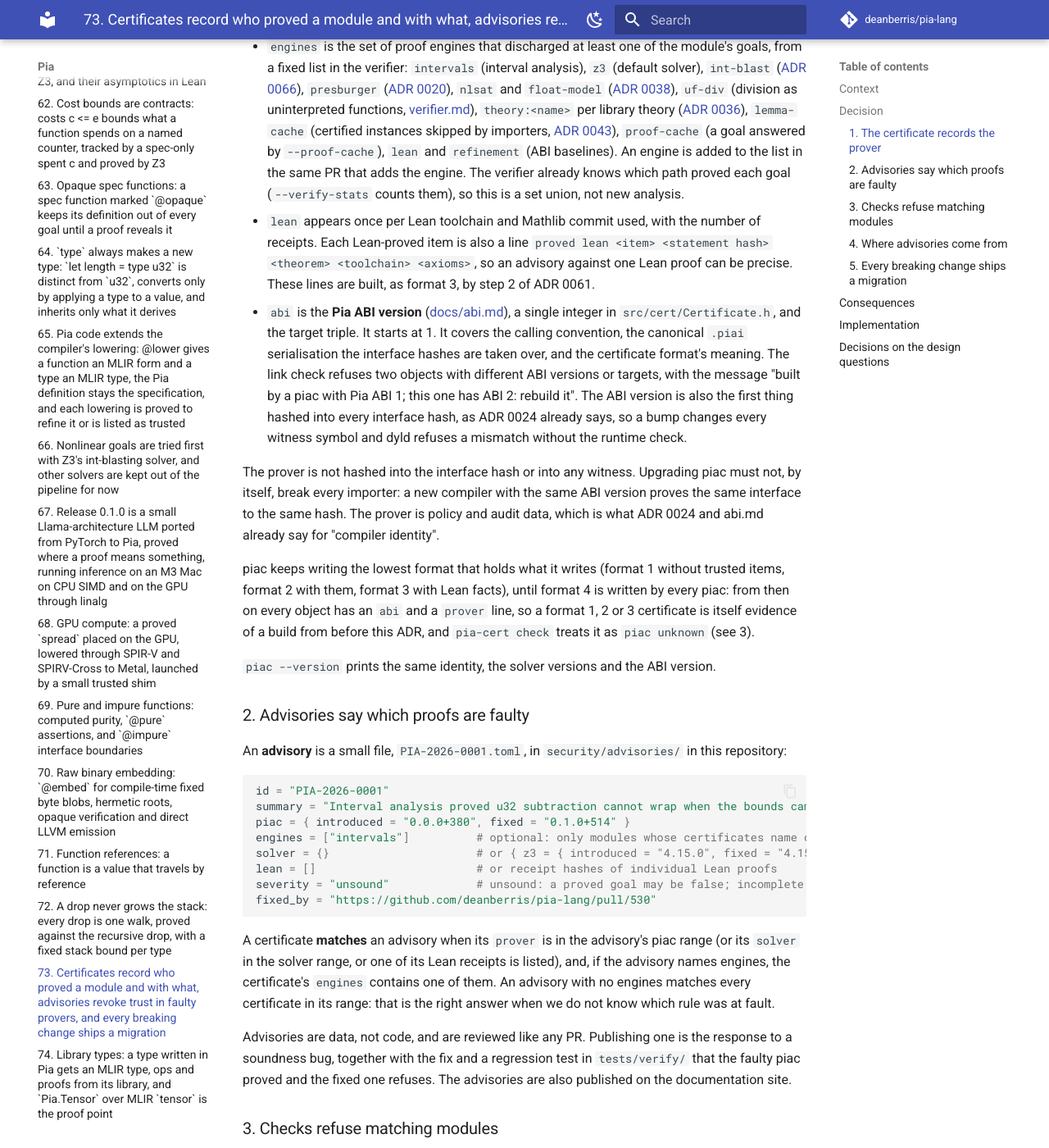
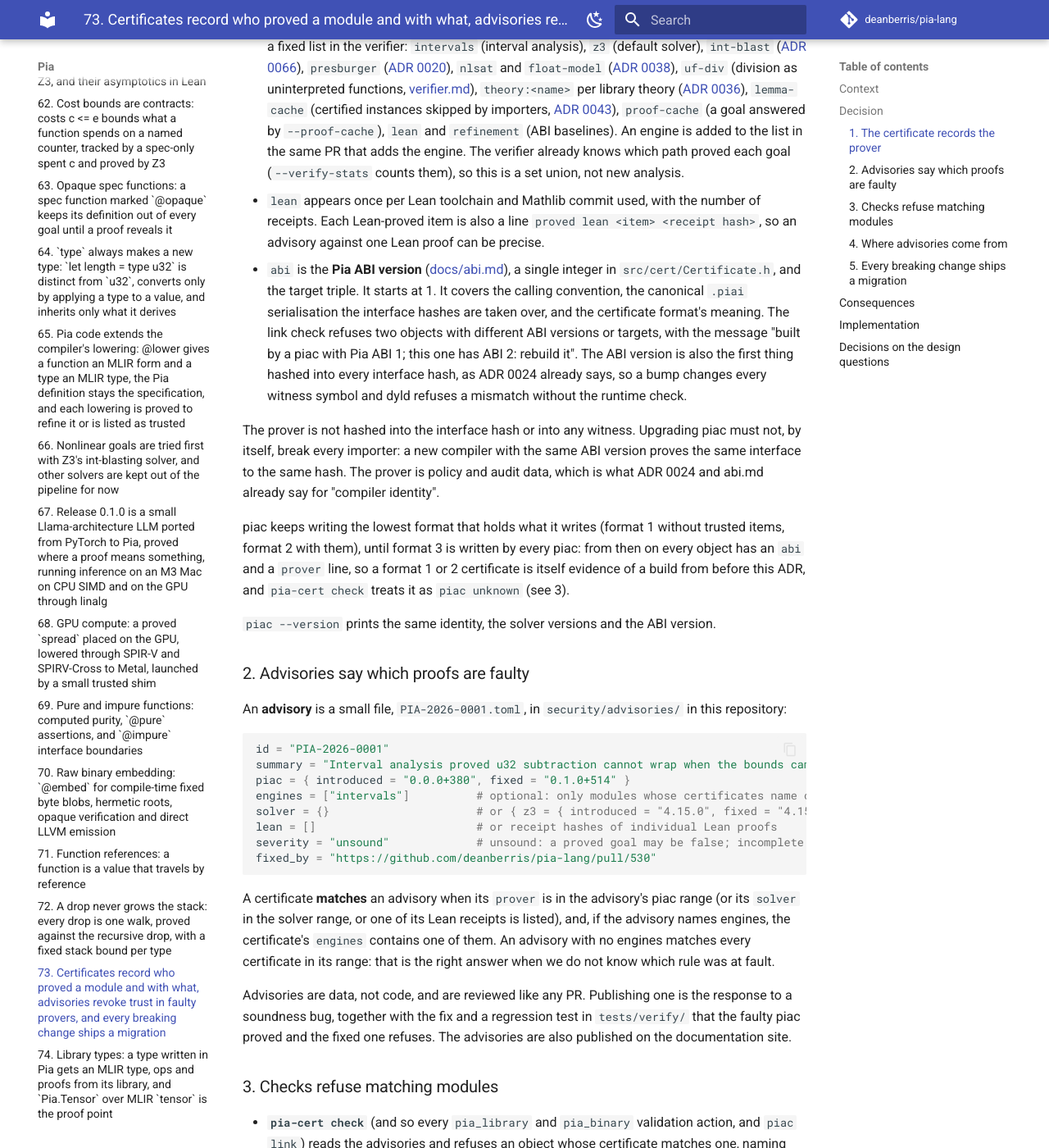
Before and after one commit to deanberris/pia-lang, an MkDocs documentation site: the page built from docs/adr/0073-prover-identity-abi-version-and-advisories.md, in a window 1280 px wide and 1400 px high, scrolled down 2451 px. Shown: the whole window at 82% size. Built offline with MkDocs 1.6.1 and Material for MkDocs 9.7.7, drawn with Linux system fonts in a browser that asks for light colours; comment, search, counter and statistics services are not loaded; some of the changed text lies outside the part shown.

````diff
--- a/docs/adr/0073-prover-identity-abi-version-and-advisories.md
+++ b/docs/adr/0073-prover-identity-abi-version-and-advisories.md
@@ -29,7 +29,7 @@ The Pia-specific point is that a soundness bug rarely touches every proof. Most
 
 ### 1. The certificate records the prover
 
-Certificate format 4 adds lines to the text body, after `module` (format 3 is the lemmas proved in Lean, below):
+Certificate format 3 adds lines to the text body, after `module`:
 
 ```text
 module Image.Pixels
@@ -46,12 +46,12 @@ trusted lowering matmul <hash> linalg.matmul
 - `prover` is piac's identity: the release version and, for builds between releases, the number of commits on `main` since the root and the short commit (`0.1.0+512.9f3c2e1a7b04`). The commit count makes builds on `main` totally ordered, so an advisory can name a range. Bazel stamping (`--workspace_status_command`) puts it into `piac` in CI and release builds. An unstamped local build records `piac dev+<commit or "unknown">`, which no advisory range covers and which a deployment policy can refuse (`pia-cert check --require-released`).
 - `solver` names each SMT solver that decided a goal, with its version. Today that is only Z3. The options that change what a proof means (none do today; strategies and rlimits only change whether a proof is found) would be listed here if any ever did.
 - `engines` is the set of proof engines that discharged at least one of the module's goals, from a fixed list in the verifier: `intervals` (interval analysis), `z3` (default solver), `int-blast` ([ADR 0066](0066-int-blasting-for-nonlinear-goals.md)), `presburger` ([ADR 0020](0020-presburger-for-affine-goals.md)), `nlsat` and `float-model` ([ADR 0038](0038-float-kernels-against-real-theories.md)), `uf-div` (division as uninterpreted functions, [verifier.md](../verifier.md)), `theory:<name>` per library theory ([ADR 0036](0036-library-theories.md)), `lemma-cache` (certified instances skipped by importers, [ADR 0043](0043-generic-definitions-proved-once.md)), `proof-cache` (a goal answered by `--proof-cache`), `lean` and `refinement` (ABI baselines). An engine is added to the list in the same PR that adds the engine. The verifier already knows which path proved each goal (`--verify-stats` counts them), so this is a set union, not new analysis.
-- `lean` appears once per Lean toolchain and Mathlib commit used, with the number of receipts. Each Lean-proved item is also a line `proved lean <item> <statement hash> <theorem> <toolchain> <axioms>`, so an advisory against one Lean proof can be precise. These lines are built, as format 3, by step 2 of ADR 0061.
+- `lean` appears once per Lean toolchain and Mathlib commit used, with the number of receipts. Each Lean-proved item is also a line `proved lean <item> <receipt hash>`, so an advisory against one Lean proof can be precise.
 - `abi` is the **Pia ABI version** ([docs/abi.md](../abi.md#abi-evolution)), a single integer in `src/cert/Certificate.h`, and the target triple. It starts at 1. It covers the calling convention, the canonical `.piai` serialisation the interface hashes are taken over, and the certificate format's meaning. The link check refuses two objects with different ABI versions or targets, with the message "built by a piac with Pia ABI 1; this one has ABI 2: rebuild it". The ABI version is also the first thing hashed into every interface hash, as ADR 0024 already says, so a bump changes every witness symbol and dyld refuses a mismatch without the runtime check.
 
 The prover is not hashed into the interface hash or into any witness. Upgrading piac must not, by itself, break every importer: a new compiler with the same ABI version proves the same interface to the same hash. The prover is policy and audit data, which is what ADR 0024 and abi.md already say for "compiler identity".
 
-piac keeps writing the lowest format that holds what it writes (format 1 without trusted items, format 2 with them, format 3 with Lean facts), until format 4 is written by every piac: from then on every object has an `abi` and a `prover` line, so a format 1, 2 or 3 certificate is itself evidence of a build from before this ADR, and `pia-cert check` treats it as `piac unknown` (see 3).
+piac keeps writing the lowest format that holds what it writes (format 1 without trusted items, format 2 with them), until format 3 is written by every piac: from then on every object has an `abi` and a `prover` line, so a format 1 or 2 certificate is itself evidence of a build from before this ADR, and `pia-cert check` treats it as `piac unknown` (see 3).
 
 `piac --version` prints the same identity, the solver versions and the ABI version.
 
@@ -76,7 +76,7 @@ Advisories are data, not code, and are reviewed like any PR. Publishing one is t
 
 ### 3. Checks refuse matching modules
 
-- **`pia-cert check`** (and so every `pia_library` and `pia_binary` validation action, and `piac link`) reads the advisories and refuses an object whose certificate matches one, naming the advisory, the module, the engine and the fix: "Image.Pixels was proved by piac 0.0.0+402, which PIA-2026-0001 says may prove false goals with interval analysis, and its proofs used interval analysis: rebuild it with piac 0.1.0+514 or later". It also refuses a missing or older-format certificate's `piac unknown` once format 4 is the only format piac writes, unless the deployment allows it.
+- **`pia-cert check`** (and so every `pia_library` and `pia_binary` validation action, and `piac link`) reads the advisories and refuses an object whose certificate matches one, naming the advisory, the module, the engine and the fix: "Image.Pixels was proved by piac 0.0.0+402, which PIA-2026-0001 says may prove false goals with interval analysis, and its proofs used interval analysis: rebuild it with piac 0.1.0+514 or later". It also refuses a missing or older-format certificate's `piac unknown` once format 3 is the only format piac writes, unless the deployment allows it.
 - **Importers.** A module proved against an interface whose provider is revoked is not itself unsound (its proof is assume-guarantee), but the program is. The check reports every revoked object, and, transitively, which programs and libraries contain or load one.
 - **Accepting a revocation.** `pia-cert check --accept-advisory=PIA-2026-0001:Image.Pixels` lets that one module through. An accepted advisory becomes a trusted item of the image, listed by `--trust-report` like an `@assume`, so trusting a known-faulty proof is visible and never silent. This follows [ADR 0004](0004-strongest-guarantee-by-default.md): the strongest guarantee is the default, and weakening it is explicit and narrow.
 - **Rebuilding.** Proofs are deterministic under an rlimit ([ADR 0032](0032-parallel-sliced-cached-proving.md)), so the fix for a revoked module is to rebuild it with a fixed piac. In Bazel that happens anyway when piac changes. `pia-cert check --why` lists the modules to rebuild, and an advisory against a library someone else ships says which version to ask for.
@@ -124,7 +124,7 @@ Rules run in two places.
 
 ## Implementation
 
-1. **Identity.** `piac --version`, Bazel stamping in CI and release builds, and the `prover`, `solver` and `abi` lines in a format 4 certificate. The link check refuses mismatched ABI versions and targets. `pia-cert dump` prints the new lines. Skills: `piac-build` (the new lines, `--version`).
+1. **Identity.** `piac --version`, Bazel stamping in CI and release builds, and the `prover`, `solver` and `abi` lines in a format 3 certificate. The link check refuses mismatched ABI versions and targets. `pia-cert dump` prints the new lines. Skills: `piac-build` (the new lines, `--version`).
 2. **Engines and Lean.** The verifier records which engine proved each goal and writes the `engines` line and the Lean receipt lines.
 3. **Advisories.** The TOML format, `security/advisories/`, compiled into `pia-cert`; `pia-cert check` refuses matches, `--accept-advisory`, `--advisories=<dir>`, `--require-released`, `pia-cert advisories`; accepted advisories in `--trust-report`. A test advisory against a fake engine, with objects that match and do not. Skills: `piac-build` and `piac-verify` (the flags), and a page on the site.
 4. **Proof cache.** Refuse cache entries from a solver version an advisory revokes.
````
Also changed, not shown: docs/adr/0061-lean-proved-facts.md (+1 -1 lines), 1 other file.
